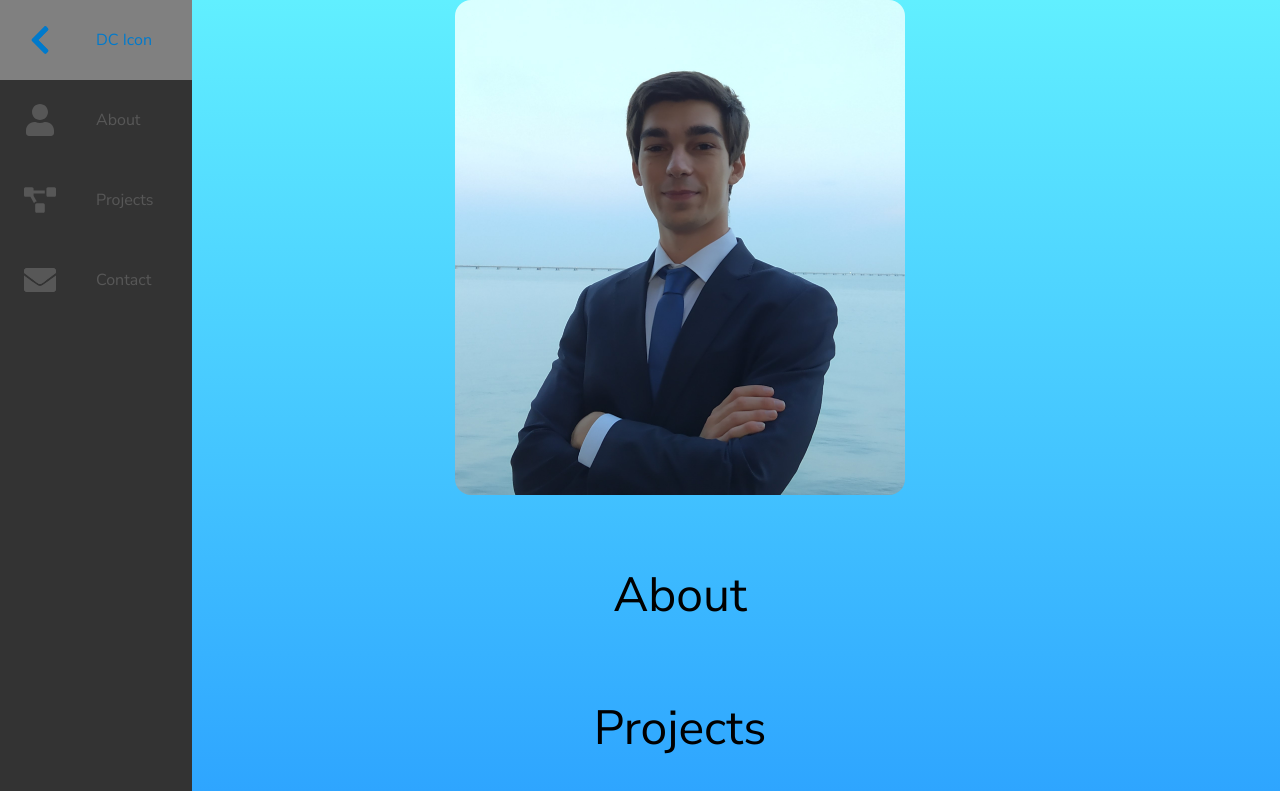
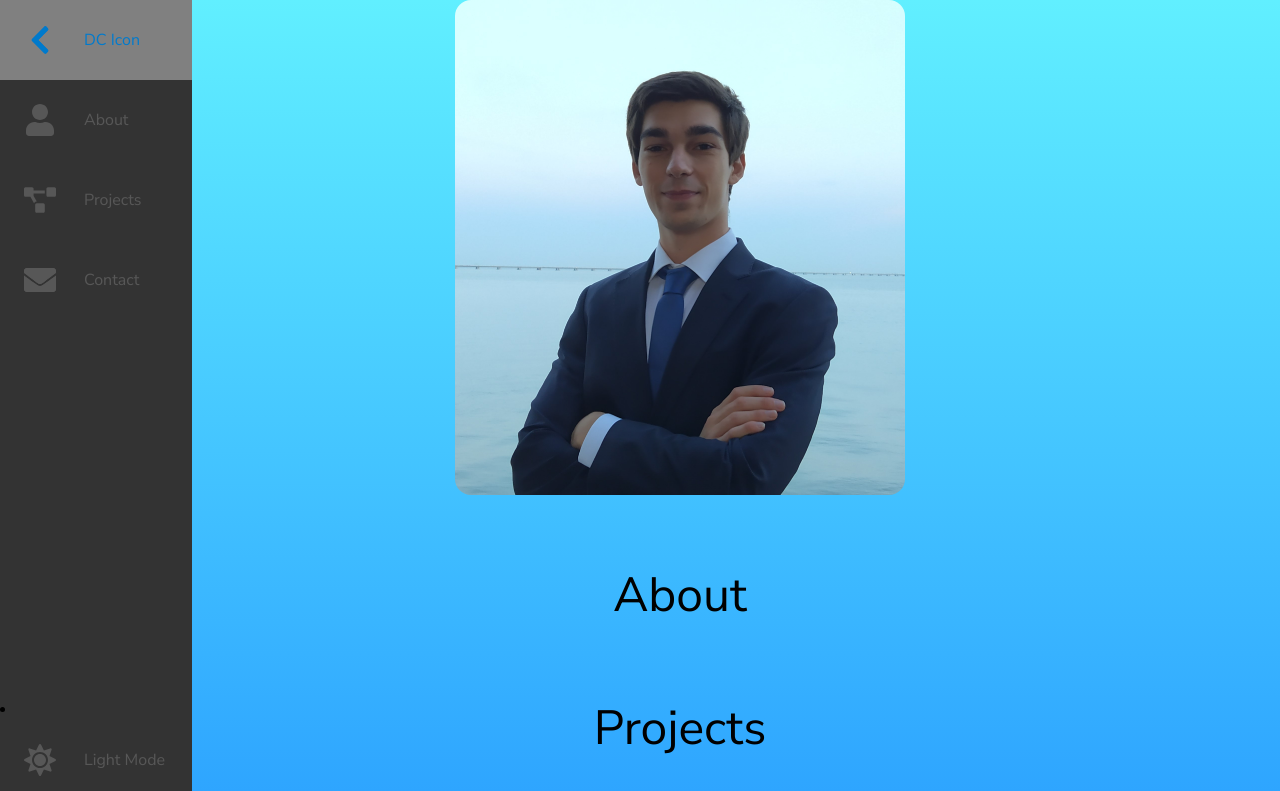
Before and after one commit to Am4teur/portfolio-next, a Next.js app: page / in a window 1280 px wide. Shown: the top 791 px of the page. Built offline with nearby package versions, Linux system fonts and the light colour scheme.

Commit message:
Added DarkMode button on sidebar + improved transition of text too

```diff
--- a/components/Sidebar.tsx
+++ b/components/Sidebar.tsx
@@ -1,33 +1,35 @@
+import { useState } from 'react';
 import Link from 'next/link';
 import styles from '../styles/Layout.module.scss';
 
 export default function Sidebar() {
+  const [darkMode, setDarkMode] = useState(true);
+
+  const changeMode = () => {
+    setDarkMode(!darkMode);
+    alert("This is not implemented yet! Thank you.")
+  }
+
   return (
     <nav className={styles.sidebar}>
       <ul className={styles.sidebar_items}>
         <li className={styles.sidebar_logo}>
-            <Link href="/">
-              <a className={styles.sidebar_link}>
+          <Link href="/"><a className={styles.sidebar_link}>
             <svg aria-hidden="true" focusable="false" data-prefix="fas" data-icon="chevron-right" className="svg-inline--fa fa-chevron-right fa-w-10" role="img" xmlns="http://www.w3.org/2000/svg" viewBox="0 0 320 512"><path fill="currentColor" d="M285.476 272.971L91.132 467.314c-9.373 9.373-24.569 9.373-33.941 0l-22.667-22.667c-9.357-9.357-9.375-24.522-.04-33.901L188.505 256 34.484 101.255c-9.335-9.379-9.317-24.544.04-33.901l22.667-22.667c9.373-9.373 24.569-9.373 33.941 0L285.475 239.03c9.373 9.372 9.373 24.568.001 33.941z"/><path xmlns="http://www.w3.org/2000/svg" fill="currentColor" d="M285.476 272.971L91.132 467.314c-9.373 9.373-24.569 9.373-33.941 0l-22.667-22.667c-9.357-9.357-9.375-24.522-.04-33.901L188.505 256 34.484 101.255c-9.335-9.379-9.317-24.544.04-33.901l22.667-22.667c9.373-9.373 24.569-9.373 33.941 0L285.475 239.03c9.373 9.372 9.373 24.568.001 33.941z"/></svg>
             <span className={styles.item_text}>DC Icon</span>
-                </a>
-            </Link>
+          </a></Link>
         </li>
         <li className={styles.sidebar_item}>
-            <Link href="/">
-              <a className={styles.sidebar_link}>
+          <Link href="/"><a className={styles.sidebar_link}>
             <svg aria-hidden="true" focusable="false" data-prefix="fas" data-icon="user" className="svg-inline--fa fa-user fa-w-14" role="img" xmlns="http://www.w3.org/2000/svg" viewBox="0 0 448 512"><path fill="currentColor" d="M224 256c70.7 0 128-57.3 128-128S294.7 0 224 0 96 57.3 96 128s57.3 128 128 128zm89.6 32h-16.7c-22.2 10.2-46.9 16-72.9 16s-50.6-5.8-72.9-16h-16.7C60.2 288 0 348.2 0 422.4V464c0 26.5 21.5 48 48 48h352c26.5 0 48-21.5 48-48v-41.6c0-74.2-60.2-134.4-134.4-134.4z"></path></svg>
             <span className={styles.item_text}>About</span>
-              </a>
-            </Link>
+          </a></Link>
         </li>
         <li className={styles.sidebar_item}>
-            <Link href="/">
-              <a className={styles.sidebar_link}>
+          <Link href="/"><a className={styles.sidebar_link}>
             <svg aria-hidden="true" focusable="false" data-prefix="fas" data-icon="project-diagram" className="svg-inline--fa fa-project-diagram fa-w-20" role="img" xmlns="http://www.w3.org/2000/svg" viewBox="0 0 640 512"><path fill="currentColor" d="M384 320H256c-17.67 0-32 14.33-32 32v128c0 17.67 14.33 32 32 32h128c17.67 0 32-14.33 32-32V352c0-17.67-14.33-32-32-32zM192 32c0-17.67-14.33-32-32-32H32C14.33 0 0 14.33 0 32v128c0 17.67 14.33 32 32 32h95.72l73.16 128.04C211.98 300.98 232.4 288 256 288h.28L192 175.51V128h224V64H192V32zM608 0H480c-17.67 0-32 14.33-32 32v128c0 17.67 14.33 32 32 32h128c17.67 0 32-14.33 32-32V32c0-17.67-14.33-32-32-32z"></path></svg>
             <span className={styles.item_text}>Projects</span>
-              </a>
-            </Link>
+          </a></Link>
         </li>
         {/*
         <li className={styles.sidebar_item}>
@@ -40,14 +42,29 @@
         </li>
         */}
         <li className={styles.sidebar_item}>
-            <Link href="/">
-              <a className={styles.sidebar_link}>
+          <Link href="/"><a className={styles.sidebar_link}>
             <svg aria-hidden="true" focusable="false" data-prefix="fas" data-icon="envelope" className="svg-inline--fa fa-envelope fa-w-16" role="img" xmlns="http://www.w3.org/2000/svg" viewBox="0 0 512 512"><path fill="currentColor" d="M502.3 190.8c3.9-3.1 9.7-.2 9.7 4.7V400c0 26.5-21.5 48-48 48H48c-26.5 0-48-21.5-48-48V195.6c0-5 5.7-7.8 9.7-4.7 22.4 17.4 52.1 39.5 154.1 113.6 21.1 15.4 56.7 47.8 92.2 47.6 35.7.3 72-32.8 92.3-47.6 102-74.1 131.6-96.3 154-113.7zM256 320c23.2.4 56.6-29.2 73.4-41.4 132.7-96.3 142.8-104.7 173.4-128.7 5.8-4.5 9.2-11.5 9.2-18.9v-19c0-26.5-21.5-48-48-48H48C21.5 64 0 85.5 0 112v19c0 7.4 3.4 14.3 9.2 18.9 30.6 23.9 40.7 32.4 173.4 128.7 16.8 12.2 50.2 41.8 73.4 41.4z"/><path xmlns="http://www.w3.org/2000/svg" fill="currentColor" d="M502.3 190.8c3.9-3.1 9.7-.2 9.7 4.7V400c0 26.5-21.5 48-48 48H48c-26.5 0-48-21.5-48-48V195.6c0-5 5.7-7.8 9.7-4.7 22.4 17.4 52.1 39.5 154.1 113.6 21.1 15.4 56.7 47.8 92.2 47.6 35.7.3 72-32.8 92.3-47.6 102-74.1 131.6-96.3 154-113.7zM256 320c23.2.4 56.6-29.2 73.4-41.4 132.7-96.3 142.8-104.7 173.4-128.7 5.8-4.5 9.2-11.5 9.2-18.9v-19c0-26.5-21.5-48-48-48H48C21.5 64 0 85.5 0 112v19c0 7.4 3.4 14.3 9.2 18.9 30.6 23.9 40.7 32.4 173.4 128.7 16.8 12.2 50.2 41.8 73.4 41.4z"/></svg>
             <span className={styles.item_text}>Contact</span>
-              </a>
-            </Link>
+          </a></Link>
         </li>
       </ul>
+
+      {darkMode
+      ?
+      <li className={styles.sidebar_item}>
+        <div className={styles.sidebar_link} onClick={changeMode}>
+          <svg aria-hidden="true" focusable="false" data-prefix="fas" data-icon="sun" className="svg-inline--fa fa-sun fa-w-16" role="img" xmlns="http://www.w3.org/2000/svg" viewBox="0 0 512 512"><path fill="currentColor" d="M256 160c-52.9 0-96 43.1-96 96s43.1 96 96 96 96-43.1 96-96-43.1-96-96-96zm246.4 80.5l-94.7-47.3 33.5-100.4c4.5-13.6-8.4-26.5-21.9-21.9l-100.4 33.5-47.4-94.8c-6.4-12.8-24.6-12.8-31 0l-47.3 94.7L92.7 70.8c-13.6-4.5-26.5 8.4-21.9 21.9l33.5 100.4-94.7 47.4c-12.8 6.4-12.8 24.6 0 31l94.7 47.3-33.5 100.5c-4.5 13.6 8.4 26.5 21.9 21.9l100.4-33.5 47.3 94.7c6.4 12.8 24.6 12.8 31 0l47.3-94.7 100.4 33.5c13.6 4.5 26.5-8.4 21.9-21.9l-33.5-100.4 94.7-47.3c13-6.5 13-24.7.2-31.1zm-155.9 106c-49.9 49.9-131.1 49.9-181 0-49.9-49.9-49.9-131.1 0-181 49.9-49.9 131.1-49.9 181 0 49.9 49.9 49.9 131.1 0 181z"></path></svg>
+          <span className={styles.item_text}>Light Mode</span>
+        </div>
+      </li>
+      :
+      <li className={styles.sidebar_item}>
+        <div className={styles.sidebar_link} onClick={changeMode}>
+          <svg aria-hidden="true" focusable="false" data-prefix="fas" data-icon="moon" className="svg-inline--fa fa-moon fa-w-16" role="img" xmlns="http://www.w3.org/2000/svg" viewBox="0 0 512 512"><path fill="currentColor" d="M283.211 512c78.962 0 151.079-35.925 198.857-94.792 7.068-8.708-.639-21.43-11.562-19.35-124.203 23.654-238.262-71.576-238.262-196.954 0-72.222 38.662-138.635 101.498-174.394 9.686-5.512 7.25-20.197-3.756-22.23A258.156 258.156 0 0 0 283.211 0c-141.309 0-256 114.511-256 256 0 141.309 114.511 256 256 256z"></path></svg>
+          <span className={styles.item_text}>Dark</span>
+        </div>
+      </li>
+      }
     </nav>
   )
 }
--- a/styles/Layout.module.scss
+++ b/styles/Layout.module.scss
@@ -2,6 +2,7 @@
 $bg-color-primary: #007acc;
 $bg-color-secondary: #333333;
 $transition-speed: "60ms";
+$transition-sidebar-speed: "200ms";
 
 .container {
   min-height: 100vh;
@@ -23,10 +24,13 @@
 
 .sidebar {
   position: fixed;
+  display: flex;
+  flex-direction: column;
   width: $sidebar-width;
   background-color: $bg-color-secondary;
-  transition: width 200ms ease;
   z-index: 1;
+
+  transition: width #{$transition-sidebar-speed} ease;
 }
 
 .sidebar_logo {
@@ -42,8 +46,10 @@
   transition: transform 400ms;
 }
 
-.sidebar:hover .sidebar_logo svg {
-  transform: rotate(-180deg);
+.sidebar:hover {
+  .sidebar_logo svg {
+    transform: rotate(-180deg);
+  }
 }
 
 .sidebar_items {
@@ -77,8 +83,10 @@
 }
 
 .item_text {
-  display: none;
-  margin-left: 1rem;
+
+  opacity: 0;
+  margin-left: 0.25rem;
+  transition: opacity #{$transition-sidebar-speed};
 }
 
 .sidebar_item svg {
@@ -166,8 +174,9 @@
     width: 12rem;
   }
 
-  .sidebar:hover .item_text {
-    display: block;
-    transition: opacity $transition-speed;
+  .sidebar:hover {
+    .item_text {
+      opacity: 1;
+    }
   }
 }
```
Lines whose indentation alone changed are shown as unchanged.
